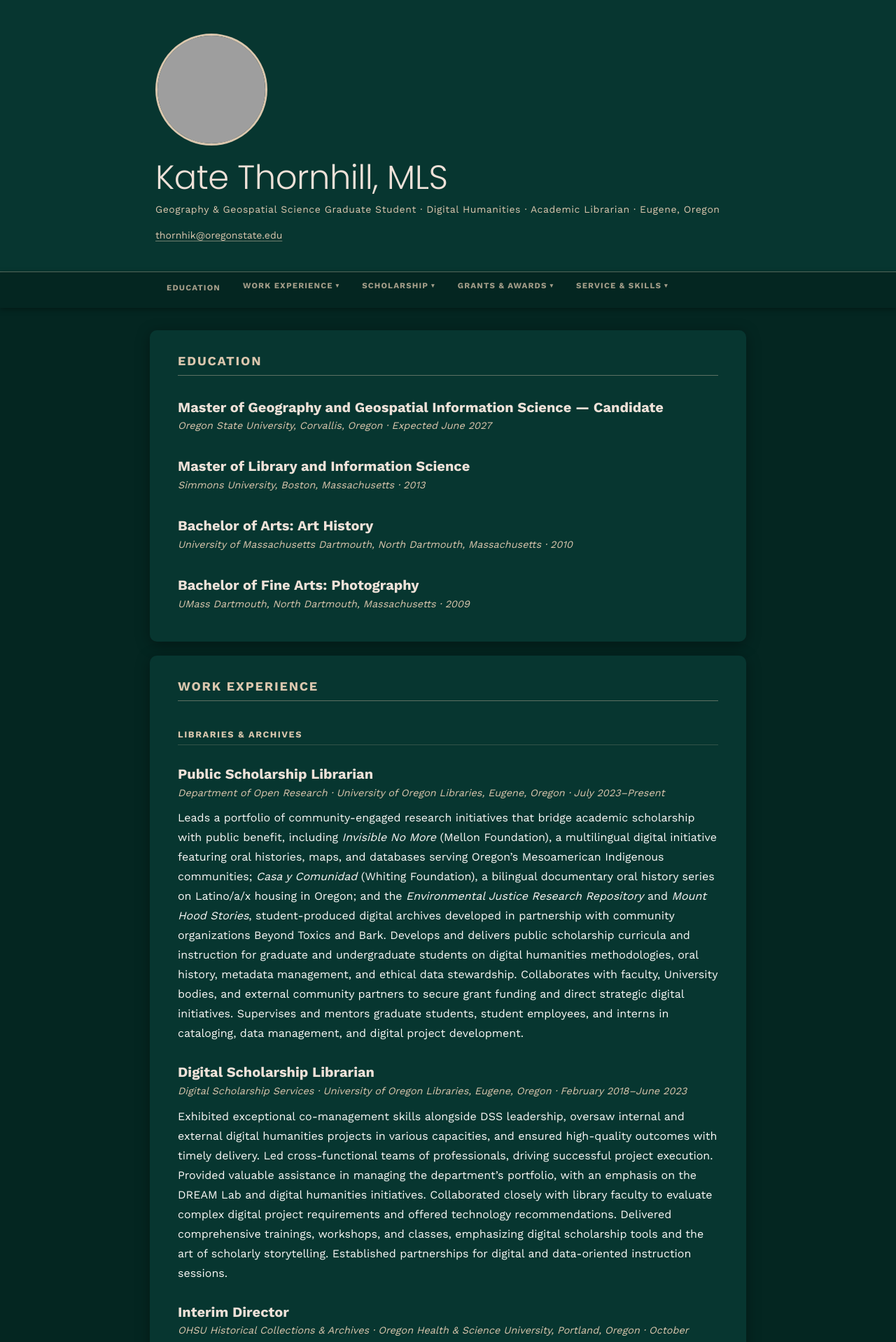
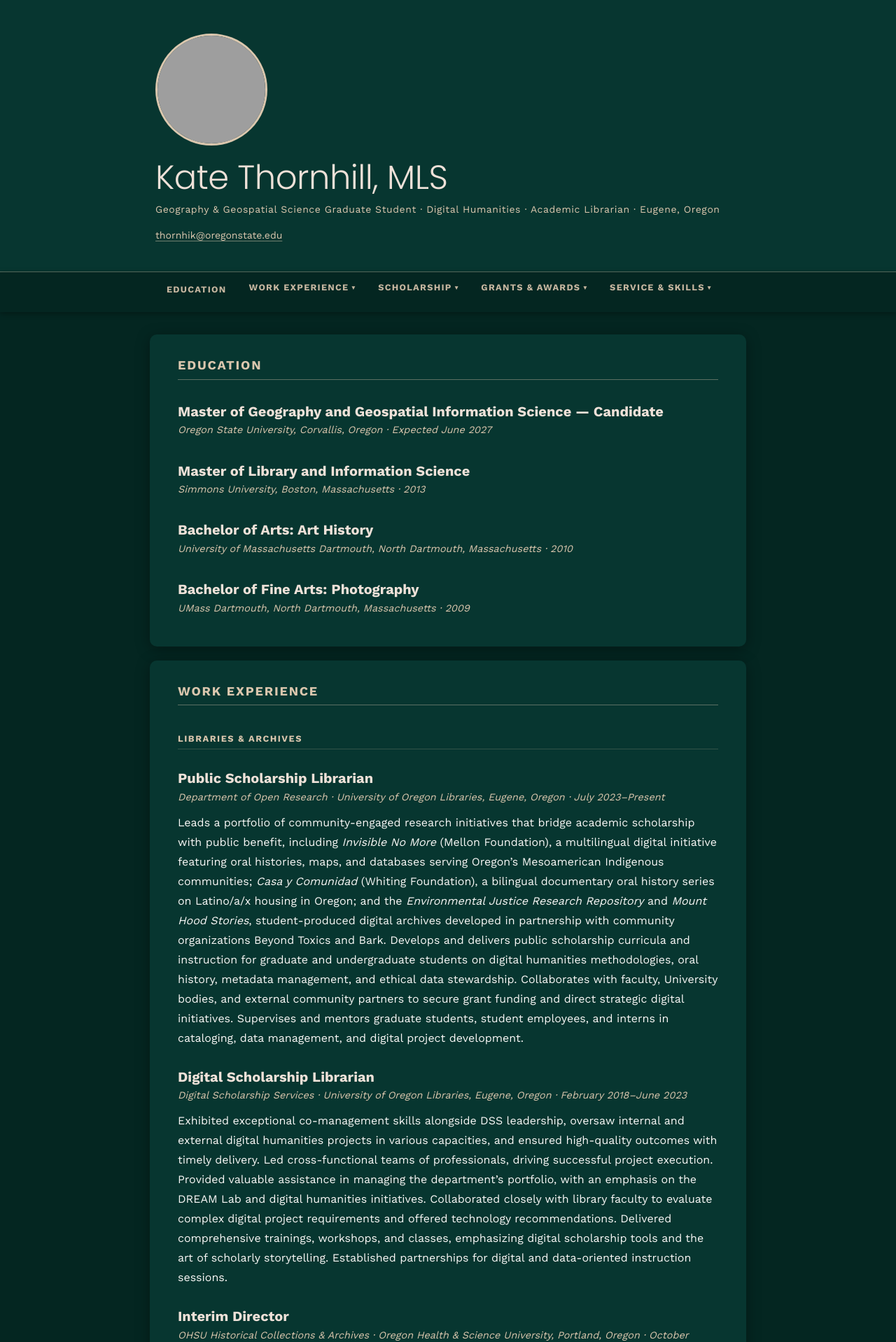
Before and after one commit to thorniecodes/curriculumvitae, a Jekyll site: the page built from index.md, in a window 1280 px wide. Shown: the top 1918 px of the page at 70% size. Built offline with Jekyll 4.4.1, drawn with Linux system fonts in a browser that asks for light colours; grey boxes are pictures that could not be loaded.

Commit message:
Fix mobile and WCAG AA issues
- Increase skip link font (0.875rem → 1rem) and padding for 44px touch target
- Increase nav link opacity (0.75 → 0.9) to pass WCAG AA contrast (4.5:1)
- Increase nav link font (0.72rem → 0.8rem) to prevent iOS zoom
- Increase nav link padding for taller touch targets
- Increase dropdown link font (0.72rem → 0.8rem) and padding for touch targets
- Increase hamburger padding (0.6rem 0.5rem → 0.875rem 0.75rem) for 44px target
- Increase footer font (0.8rem → 0.875rem)
- Update nav-height variable to match new padding
- Reduce profile photo to 120px on mobile (390px viewport)

Co-Authored-By: Claude Sonnet 4.6 <noreply@anthropic.com>

```diff
--- a/_sass/jekyll-theme-minimal.scss
+++ b/_sass/jekyll-theme-minimal.scss
@@ -15,7 +15,7 @@ $font-serif:     'Poppins', 'Helvetica Neue', sans-serif;
 $font-sans:      'Work Sans', 'Helvetica Neue', Helvetica, Arial, sans-serif;
 
 $max-width:      900px;
-$nav-height:     2.75rem;
+$nav-height:     3rem;
 
 // ─── Reset ────────────────────────────────────────────────────────────────────
 
@@ -42,10 +42,10 @@ body {
   left: 1rem;
   background: $color-nav-bg;
   color: $color-text;
-  padding: 0.5rem 1rem;
+  padding: 0.75rem 1.5rem;
   border-radius: 0 0 4px 4px;
   font-family: $font-sans;
-  font-size: 0.875rem;
+  font-size: 1rem;
   font-weight: 700;
   text-decoration: none;
   z-index: 200;
@@ -237,11 +237,11 @@ img {
   display: flex;
   align-items: center;
   gap: 0.25rem;
-  padding: 0.75rem 1rem;
-  color: rgba(219, 199, 174, 0.75);
+  padding: 0.875rem 1rem;
+  color: rgba(219, 199, 174, 0.9);
   text-decoration: none;
   font-family: $font-sans;
-  font-size: 0.72rem;
+  font-size: 0.8rem;
   font-weight: 700;
   letter-spacing: 0.1em;
   text-transform: uppercase;
@@ -303,11 +303,11 @@ img {
 
   a {
     display: block;
-    padding: 0.5rem 1.1rem;
-    color: rgba(219, 199, 174, 0.8);
+    padding: 0.75rem 1.1rem;
+    color: rgba(219, 199, 174, 0.9);
     text-decoration: none;
     font-family: $font-sans;
-    font-size: 0.72rem;
+    font-size: 0.8rem;
     font-weight: 700;
     letter-spacing: 0.08em;
     text-transform: uppercase;
@@ -342,7 +342,7 @@ img {
   flex-direction: column;
   justify-content: center;
   gap: 5px;
-  padding: 0.6rem 0.5rem;
+  padding: 0.875rem 0.75rem;
   margin-left: auto;
   background: none;
   border: none;
@@ -474,7 +474,7 @@ main {
   padding: 0 2rem;
   text-align: center;
   color: $color-sand;
-  font-size: 0.8rem;
+  font-size: 0.875rem;
   letter-spacing: 0.04em;
 
   p {
@@ -497,6 +497,11 @@ main {
 
   .header-name h1 {
     font-size: 2.25rem;
+  }
+
+  .profile-photo {
+    width: 120px;
+    height: 120px;
   }
 
   // Nav: hamburger row + collapsible list below
```
